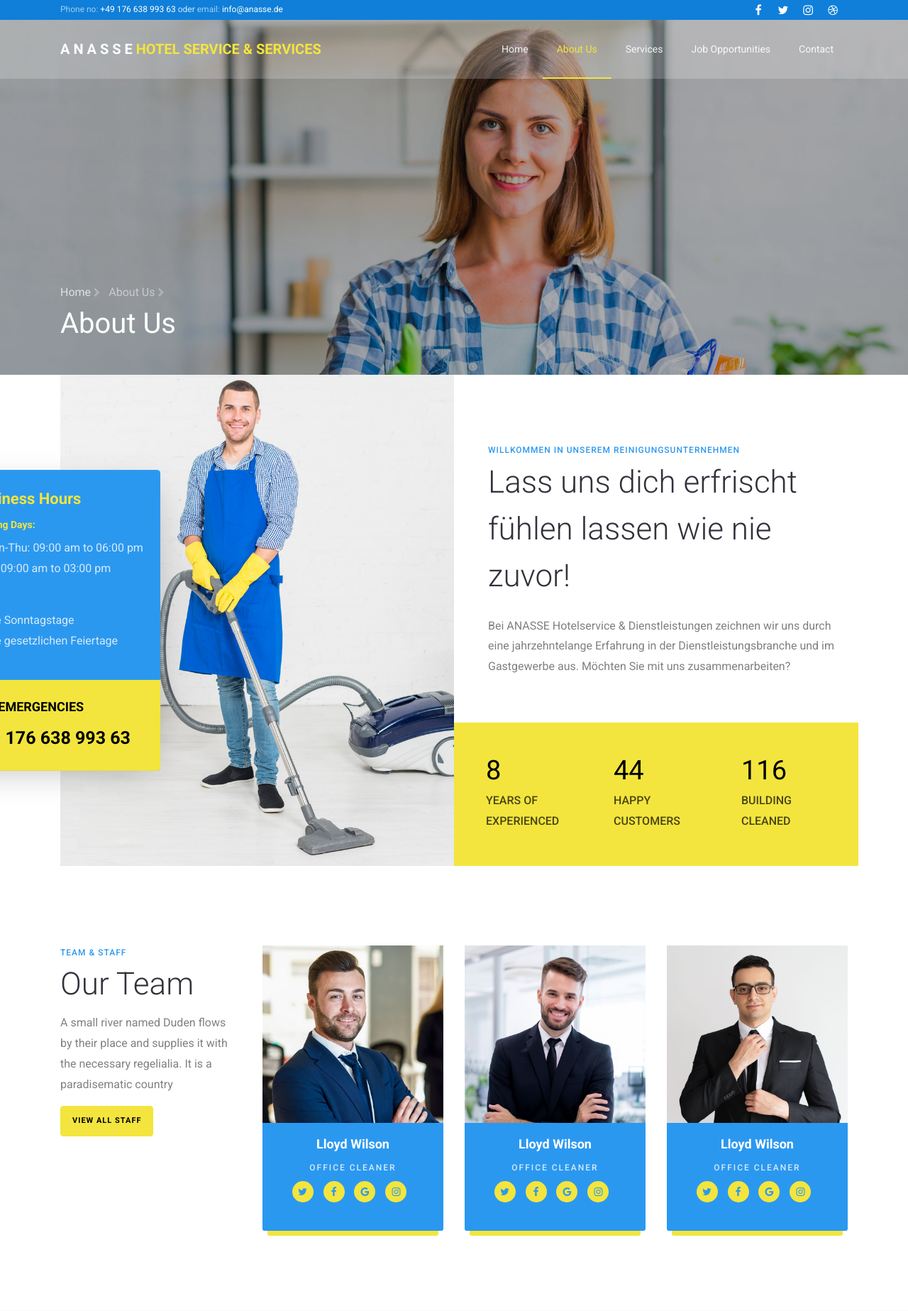
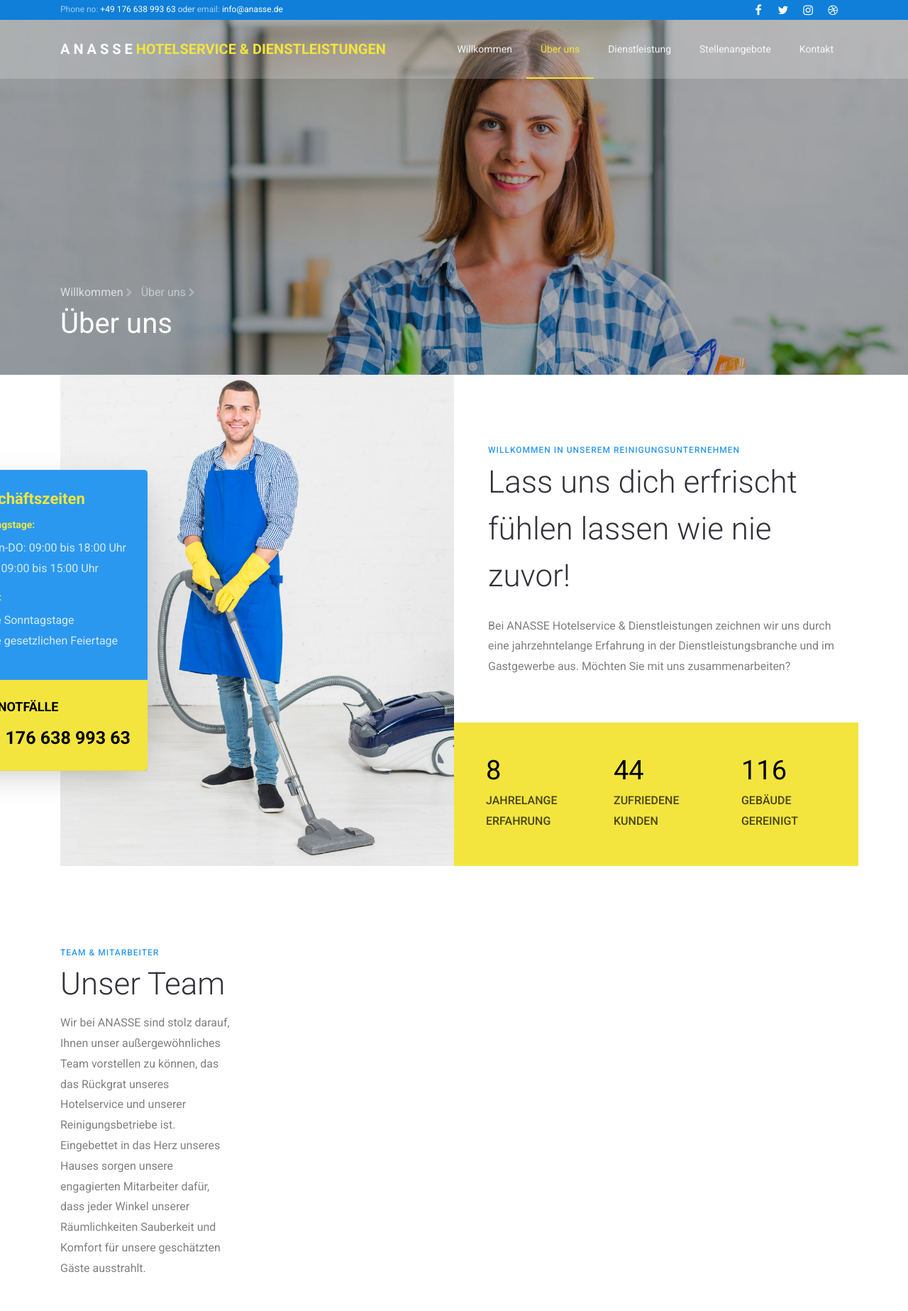
Before and after one commit to ichibsah/anasse, a Django app: page /about.html in a window 1280 px wide. Shown: the top 1847 px of the page at 71% size. Run offline with Django 4.2, Linux system fonts and the light colour scheme; some libraries are stand-ins or nearby versions.

Commit message:
Tue Mar 26 10:32:27 CET 2024

```diff
--- a/website/mixin.py
+++ b/website/mixin.py
@@ -1,47 +1,47 @@
 class GermanMixin:
     cinfo = {
-    "cName": "A N A S S E",
-    "cSlogan": "Hotel Service & Services",
-    "cInH": "Inh. Anasse Boukari",
-    "cAddr": "Koblenzer Strasse 31",
-    "cPLZ": "60327",
-    "cCity": "Frankfurt am Main",
-    "cState": "Hesse",
-    "cTel": "+49 176 638 993 63",
-    "cOpnMn": "Mon-Thu: 09:00 am to 06:00 pm",
-    "cOpnFr": "Fri: 09:00 am to 03:00 pm",
-    "message_name": "message_name",
-    "cWebsite": "https://anasse.de",
-    "cEmail": "info@anasse.de",
-    "cQuestions": "Have any questions?",
-    "cOpenHrs": "Business Hours",
-    "cOpenDays": "Opening Days:",
-    "cEmergency": "For Emergencies",
-    "cVacation": "Vacation",
-    "cWorks": "The type of work we do",
-    "cSubheading": "Clean rooms, happy faces",
-    "cFriendly": "We use eco-friendly cleaning products for customers who prefer ecological cleaning solutions.",
-    "cMission": "Our mission is to become the most trusted and reliable cleaning company in the region. We will achieve this by providing exceptional cleaning services, using environmentally friendly cleaning products, and offering competitive prices.",
-    "cQLinks": "Quick Links",
-    "cNHome": "Home",
-    "cNAbout": "About Us",
-    "cNServices": "Services",
-    "cNBlog": "Job Opportunities",
-    "cNContact": "Contact",
-    "cSOffice": "Building Cleaning",
-    "cSOfficeSl": "We provide competent staff for your needs, whether it's for basic cleaning or daily maintenance. Maintenance cleaning, office cleaning, wellness and spa areas, glass cleaning, carpet cleaning / shampooing.",
-    "cSKitchen": "Stewarding",
-    "cSKitchenSl": "The kitchen requires constant monitoring in terms of quality and cost. Relief in staff disposition allows you to focus on YOUR core business. We are your contact in this area and stand out through years of experience and expertise.",
-    "cSReception": "Reception",
-    "cSReceptionSl": "A friendly and competent reception is the key to a hospitable house; here we offer you suitable personnel to ensure your standard. Talk to us.",
-    "cSService": "Service",
-    "cSServiceSl": "Service is our passion! Whether in restaurant service, banquet, or gala, we offer you the appropriate cooperation opportunities.",
-    "cSHousekeep": "Housekeeping",
-    "cSHousekeepSl": "Anasse Hotelservice stands for top-class cleaning work! Room cleaning, provision of housekeeping, minibar service, cover service / turndown, bed and laundry services, mattress cleaning, maintenance of public areas and outdoor facilities, conference service, foreman for training, general personnel service. In general, we offer you the following services, here is an overview of our services:",
-    "cSCatering": "Catering",
-    "cSCateringSl": "Banquet and conference service, personnel services, reception service, mail and messenger services, entrance mat service, janitorial services."
-}
-
+        "cName": "A N A S S E",
+        "cSlogan": "Hotelservice & Dienstleistungen",
+        "cInH": "InH. Anasse Boukari",
+        "cAddr": "Koblenzer straße 31",
+        "cPLZ": "60327",
+        "cCity": "Frankfurt am Main",
+        "cState": "Hessen",
+        "cTel": "+49 176 638 993 63",
+        "cOpnMn": "Mon-DO: 09:00 bis 18:00 Uhr",
+        "cOpnFr": "FR: 09:00 bis 15:00 Uhr",
+        "message_name": "message_name",
+        "cWebsite": "https://anasse.de",
+        "cEmail": "info@anasse.de",
+        "cQuestions": "Noch Fragen?", #"Have a Questions?",
+        "cOpenHrs": "Geschäftszeiten",
+        "cOpenDays": "Öffnungstage:",
+        "cEmergency": "Für Notfälle",
+        "cVaccation": "Ferien",
+        "cWorks": "Die Art von Arbeiten, die wir ausführen",
+        "cSubheading": "Sauber Räume, glückliche Gesichter",
+        "cFriendly": "Wir verwenden umweltfreundliche Reinigungsprodukte für Kunden, die ökologische Reinigungslösungen bevorzugen.",
+        "cMission": "Unsere Mission ist es, das vertrauenswürdigste und zuverlässigste Reinigungsunternehmen in der Region zu werden. Wir werden dies erreichen, indem wir außergewöhnliche Reinigungsdienste anbieten, umweltfreundliche Reinigungsprodukte verwenden und wettbewerbsfähige Preise anbieten.",
+        "cQLinks":"Quick Links",
+        "cNHome":"Willkommen",
+        "cNAbout":"Über uns",
+        "cNServices":"Dienstleistung",
+        "cNBlog":"Stellenangebote",
+        "cNContact":"Kontakt",
+        "cSOffice":"GEBÄUDEREINIGUNG",
+        "cSOfficeSl":"Wir stellen Ihnen kompetente Mitarbeiter zur Verfügung. Sei es für Grundreinigungen oder den täglichen Bedarf.Unterhaltsreinigung, Büroreinigung, Wellness- und Spa- Bereiche,Glasreinigung, Teppichreinigung / Shampoonierarbeiten",
+        "cSKitchen":"STEWARDING",
+        "cSKitchenSl":"Die Küche bedarf der ständigen Beobachtung hinsichtlich Qualität und Kosten. Die Entlastung in der Personal disposition ermöglicht Ihnen die Konzentration auf IHR Kerngeschäft. Wir sind in diesem Bereich Ihr Ansprechpartner und zeichnen uns aus durch langjährige Erfahrung und Kompetenz.",
+        "cSRezeption":"Rezeption",
+        "cSRezeptionSl":"Ein freundlicher und kompetenter Empfang ist der Schlüssel eines gastfreundlichen Hauses, hier bieten Wir Ihnen passendes Personal um Ihren Standard zu gewährleisten. Sprechen Sie uns an.",
+        "cSService":"Service",
+        "cSServiceSl":"Dienstleistung ist unsere Leidenschaft! Sei es im Restaurantservice, Bankett oder Gala wir bieten Ihnen die passenden kooperations- Möglichkeiten",
+        "cSHousekeep":"Housekeeping",
+        "cSHousekeepSl":"Two smiling cleaners cleaning room together Anasse Hotelservice steht für Reinigungsarbeiten der extra klasse! Zimmereinigung Bereitstellung von Hausdamen Minibar service Abdeckservice/ Turndown Betten und Wäschedienste Matratzenreinigung Pflege von Public Areas und Außenanlagen Konferenzservice Vorarbeiter zur Einarbeitung Allgemeiner ersonalservice Im allgemeinen bieten wir Ihnen folgende Dienstleistungen, hier unsere Leistungen im Überblick:",
+        "cSCatering":"Catering",
+        "cSCateringSl":"Bankett- und Konferenzservice Personaldienste Empfangsservice Post- und Botendienste Schmutzfangmattenservice Hausmeisterservice",
+        "cSStellengebote":"Sie möchten sich bewerben? Wir suchen zuverlässige Mitarbeiter in unseren verschiedenen Objekten. Was Sie mitbringen sollten: Pünktlichkeit, Teamgeist,kundenfreundliches Auftreten,Belastbarkeit (wenn möglich Fahrerlaubnis der Klasse B)Ihre Anfragen und Bewerbungsunterlagen können Sie telefonisch oder per E-Mail an info@anasse.de senden. "
+    }
 
     my_data1 = {
         'product': 'Laptop',
--- a/website/templates/about.html
+++ b/website/templates/about.html
@@ -71,7 +71,7 @@
 		                <strong class="number" data-number="10">0</strong>
 		              </div>
 		              <div class="text">
-		              	<span>Years of <br>Experienced</span>
+		              	<span>Jahrelange <br>Erfahrung</span>
 		              </div>
 		            </div>
 		          </div>
@@ -81,7 +81,7 @@
 		                <strong class="number" data-number="50">0</strong>
 		              </div>
 		              <div class="text">
-		              	<span>Happy <br>Customers</span>
+		              	<span>Zufriedene <br>Kunden</span>
 		              </div>
 		            </div>
 		          </div>
@@ -91,7 +91,7 @@
 		                <strong class="number" data-number="130">0</strong>
 		              </div>
 		              <div class="text">
-		              	<span>Building <br>Cleaned</span>
+		              	<span>Gebäude <br>gereinigt</span>
 		              </div>
 		            </div>
 		          </div>
@@ -106,12 +106,13 @@
 				<div class="row">
 					<div class="col-md-12 col-lg-3 pr-md-4 pb-lg-0 pb-4">
 						<div class="heading-section ftco-animate text-center text-lg-left">
-	          	<span class="subheading">Team &amp; Staff</span>
-	            <h2>Our Team</h2>
-	            <p>A small river named Duden flows by their place and supplies it with the necessary regelialia. It is a paradisematic country</p>
-	            <p><a href="#" class="btn btn-secondary">View All Staff</a></p>
+	          	<span class="subheading">Team &amp; Mitarbeiter</span>
+	            <h2>Unser Team</h2>
+	            <p>Wir bei ANASSE sind stolz darauf, Ihnen unser außergewöhnliches Team vorstellen zu können, das das Rückgrat unseres Hotelservice und unserer Reinigungsbetriebe ist. Eingebettet in das Herz unseres Hauses sorgen unsere engagierten Mitarbeiter dafür, dass jeder Winkel unserer Räumlichkeiten Sauberkeit und Komfort für unsere geschätzten Gäste ausstrahlt.</p>
+	            <!-- <p><a href="#" class="btn btn-secondary">View All Staff</a></p> -->
 	          </div>
 					</div>
+					{% comment %}
 					<div class="col-md-4 col-lg-3 ftco-animate d-flex">
 						<div class="staff">
 							<div class="img-wrap d-flex align-items-stretch">
@@ -169,10 +170,11 @@
 							</div>
 						</div>
 					</div>
+					{% endcomment %}
 				</div>
 			</div>
 		</section>
-
+{% comment %}
     <section class="ftco-section testimony-section bg-light">
       <div class="container">
         <div class="row justify-content-center pb-5 mb-3">
@@ -264,13 +266,14 @@
         </div>
       </div>
     </section>
+{% endcomment %}
 
-    <section class="ftco-section ftco-intro" style="background-image: url('images/bg_3.jpg');" data-stellar-background-ratio="0.5">
+<section class="ftco-section ftco-intro" style="background-image: url({%static 'website/images/bg_3.jpg'%});" data-stellar-background-ratio="0.5">
     <div class="overlay"></div>
     <div class="container">
         <div class="row justify-content-center">
             <div class="col-md-8 text-center">
-    				<h2>Together we will explore new things</h2>
+                <h2>Gemeinsam werden wir neue Dinge erforschen</h2>
                 <a href="" class="icon-video d-flex align-items-center justify-content-center"><span class="fa fa-play"></span></a>
             </div>
         </div>
--- a/website/templates/base.html
+++ b/website/templates/base.html
@@ -132,7 +132,7 @@
 
                     <p class="copyright">
                         Copyright &copy;
-                        <script>document.write(new Date().getFullYear());</script> All rights reserved | <a href="https://skylinewebservice.com" target="_blank">Skyline Webservice</a>
+                        <script>document.write(new Date().getFullYear());</script> All rights reserved | <a href="https://skylinewebservice.com" target="_blank">Skyline Webservice</a> |
                     </p>
                 </div>
             </div>
```
Also changed, not shown: website/templates/index.html (+25 -12 lines), website/templates/kontakt.html (+7 -2 lines), website/templates/services.html (+30 -28 lines), website/templates/stellenangebote.html (+15 -7 lines). Lines whose indentation alone changed are shown as unchanged.
